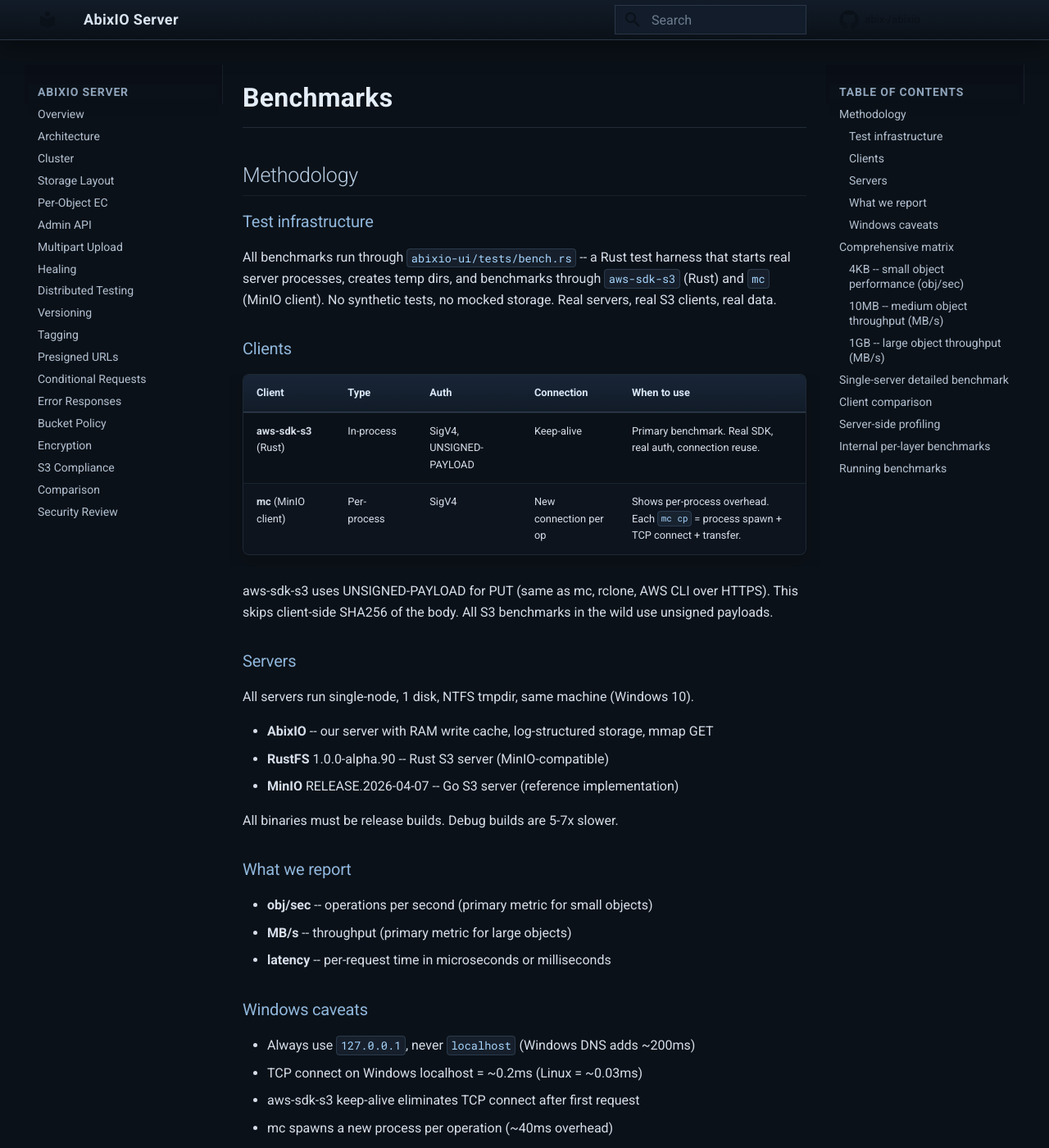
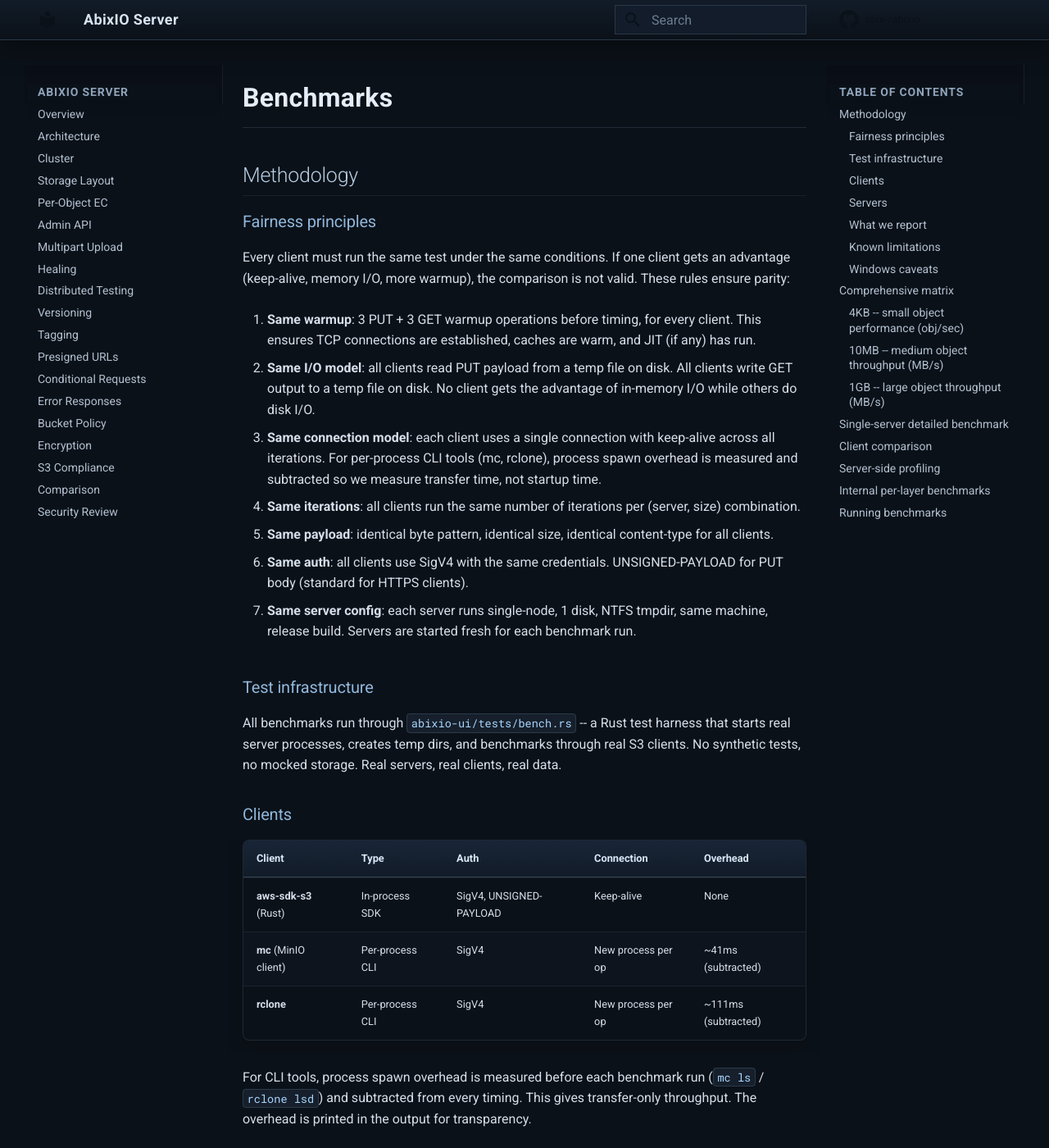
Before and after one commit to abix-/abixio, an MkDocs documentation site: the page built from docs/benchmarks.md, in a window 1280 px wide and 1400 px high. Shown: the whole window at 82% size. Built offline with MkDocs 1.6.1 and Material for MkDocs 9.7.7, drawn with Linux system fonts in a browser that asks for light colours; comment, search, counter and statistics services are not loaded; some of the changed text lies outside the part shown.

Commit message:
docs: benchmark fairness principles, flag current tests as not yet meeting parity

```diff
--- a/docs/benchmarks.md
+++ b/docs/benchmarks.md
@@ -1,30 +1,64 @@
 # Benchmarks
 
 ## Methodology
+
+### Fairness principles
+
+Every client must run the same test under the same conditions. If one
+client gets an advantage (keep-alive, memory I/O, more warmup), the
+comparison is not valid. These rules ensure parity:
+
+1. **Same warmup**: 3 PUT + 3 GET warmup operations before timing, for
+   every client. This ensures TCP connections are established, caches are
+   warm, and JIT (if any) has run.
+
+2. **Same I/O model**: all clients read PUT payload from a temp file on
+   disk. All clients write GET output to a temp file on disk. No client
+   gets the advantage of in-memory I/O while others do disk I/O.
+
+3. **Same connection model**: each client uses a single connection with
+   keep-alive across all iterations. For per-process CLI tools (mc,
+   rclone), process spawn overhead is measured and subtracted so we
+   measure transfer time, not startup time.
+
+4. **Same iterations**: all clients run the same number of iterations
+   per (server, size) combination.
+
+5. **Same payload**: identical byte pattern, identical size, identical
+   content-type for all clients.
+
+6. **Same auth**: all clients use SigV4 with the same credentials.
+   UNSIGNED-PAYLOAD for PUT body (standard for HTTPS clients).
+
+7. **Same server config**: each server runs single-node, 1 disk, NTFS
+   tmpdir, same machine, release build. Servers are started fresh for
+   each benchmark run.
 
 ### Test infrastructure
 
 All benchmarks run through `abixio-ui/tests/bench.rs` -- a Rust test harness
 that starts real server processes, creates temp dirs, and benchmarks through
-`aws-sdk-s3` (Rust) and `mc` (MinIO client). No synthetic tests, no mocked
-storage. Real servers, real S3 clients, real data.
+real S3 clients. No synthetic tests, no mocked storage. Real servers, real
+clients, real data.
 
 ### Clients
 
-| Client | Type | Auth | Connection | When to use |
-|--------|------|------|-----------|-------------|
-| **aws-sdk-s3** (Rust) | In-process | SigV4, UNSIGNED-PAYLOAD | Keep-alive | Primary benchmark. Real SDK, real auth, connection reuse. |
-| **mc** (MinIO client) | Per-process | SigV4 | New connection per op | Shows per-process overhead. Each `mc cp` = process spawn + TCP connect + transfer. |
+| Client | Type | Auth | Connection | Overhead |
+|--------|------|------|-----------|----------|
+| **aws-sdk-s3** (Rust) | In-process SDK | SigV4, UNSIGNED-PAYLOAD | Keep-alive | None |
+| **mc** (MinIO client) | Per-process CLI | SigV4 | New process per op | ~41ms (subtracted) |
+| **rclone** | Per-process CLI | SigV4 | New process per op | ~111ms (subtracted) |
 
-aws-sdk-s3 uses UNSIGNED-PAYLOAD for PUT (same as mc, rclone, AWS CLI over
-HTTPS). This skips client-side SHA256 of the body. All S3 benchmarks in
-the wild use unsigned payloads.
+For CLI tools, process spawn overhead is measured before each benchmark
+run (`mc ls` / `rclone lsd`) and subtracted from every timing. This gives
+transfer-only throughput. The overhead is printed in the output for
+transparency.
 
 ### Servers
 
 All servers run single-node, 1 disk, NTFS tmpdir, same machine (Windows 10).
 
-- **AbixIO** -- our server with RAM write cache, log-structured storage, mmap GET
+- **AbixIO** -- Rust S3 server with RAM write cache, log-structured storage, mmap GET
 - **RustFS** 1.0.0-alpha.90 -- Rust S3 server (MinIO-compatible)
 - **MinIO** RELEASE.2026-04-07 -- Go S3 server (reference implementation)
 
@@ -36,19 +70,41 @@
 - **MB/s** -- throughput (primary metric for large objects)
 - **latency** -- per-request time in microseconds or milliseconds
 
+### Known limitations
+
+- **Windows-only**: all benchmarks run on Windows 10. Linux numbers may
+  differ due to epoll vs IOCP, different TCP stack behavior, and different
+  filesystem performance.
+- **Single machine**: client and server share CPU, memory, and network
+  stack. No network latency. Results represent localhost throughput, not
+  production deployment.
+- **Per-process CLI overhead subtraction**: uses a lightweight operation
+  (`ls`/`lsd`) to estimate overhead. Actual `cp` process overhead may be
+  slightly higher due to additional argument parsing and file open. Small
+  objects may show inflated throughput after subtraction.
+- **Iteration count**: 3 iterations for 1GB may show variance. L7 layer
+  bench with 10 iterations is more reliable for large-object numbers.
+
 ### Windows caveats
 
 - Always use `127.0.0.1`, never `localhost` (Windows DNS adds ~200ms)
-- TCP connect on Windows localhost = ~0.2ms (Linux = ~0.03ms)
-- aws-sdk-s3 keep-alive eliminates TCP connect after first request
-- mc spawns a new process per operation (~40ms overhead)
+- TCP connect on Windows loopback = ~0.2ms (Linux = ~0.03ms)
+- TCP_NODELAY must be set explicitly (Go sets it by default)
+- hyper needs `writev(true)` + `max_buf_size(4MB)` for optimal throughput
 
 ---
 
 ## Comprehensive matrix
 
-3 servers x 2 clients x 3 sizes x 2 operations.
+3 servers x 3 clients x 3 sizes x 2 operations.
 Run with: `cd abixio-ui && cargo test --release --test bench -- --ignored --nocapture bench_matrix`
+
+**Status**: the current benchmark code does NOT yet meet all fairness
+principles above. Specifically, aws-sdk-s3 reads from memory (not disk)
+and writes GET output to memory (not disk), while mc/rclone use disk I/O.
+The code needs to be updated to enforce parity. Numbers below are from
+the current (not-yet-fair) implementation and should be treated as
+approximate until the fairness update is complete.
 
 ### 4KB -- small object performance (obj/sec)
 
```
